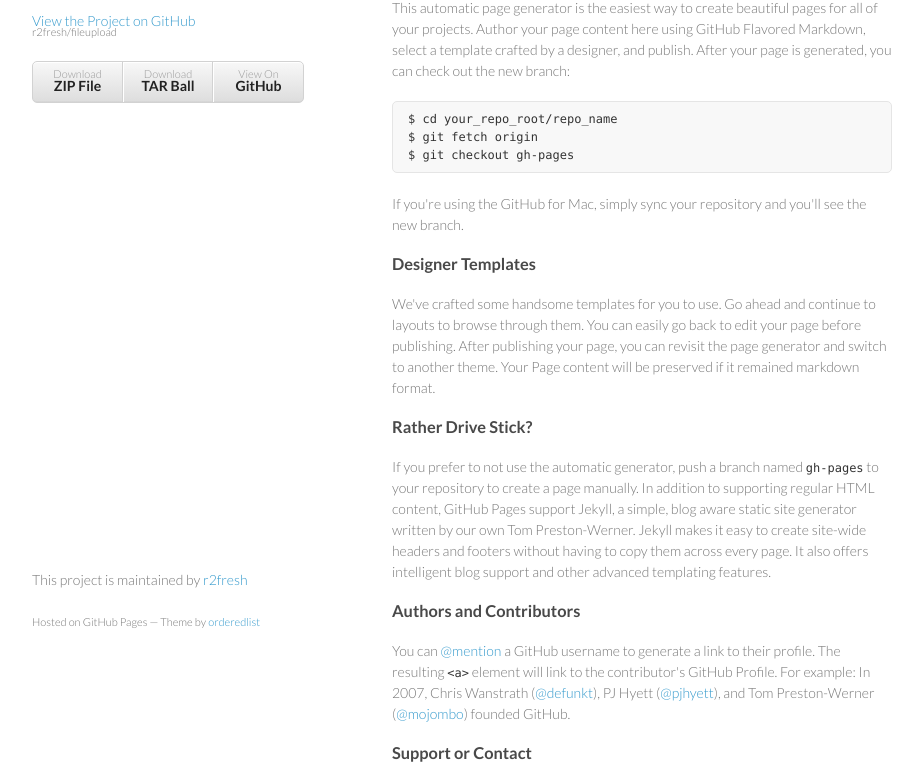
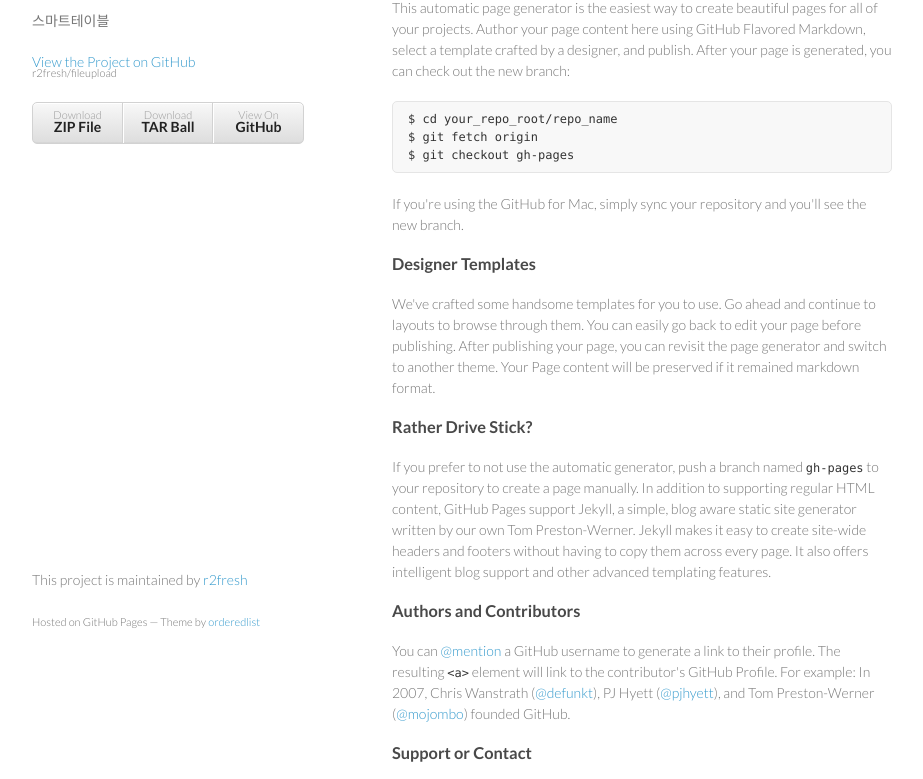
Before and after one commit to r2fresh/fileupload, a plain HTML site: page index.html in a window 1280 px wide. Shown: the part 99-878 px from the top of the page, without its empty margins (178-1101 px from the left). Drawn offline with Linux system fonts and the light colour scheme.

Commit message:
gh-pages modify

```diff
--- a/index.html
+++ b/index.html
@@ -16,7 +16,7 @@
     <div class="wrapper">
       <header>
         <h1>Fileupload</h1>
-        <p></p>
+        <p>스마트테이블</p>
 
         <p class="view"><a href="https://github.com/r2fresh/fileupload">View the Project on GitHub <small>r2fresh/fileupload</small></a></p>
 
```
